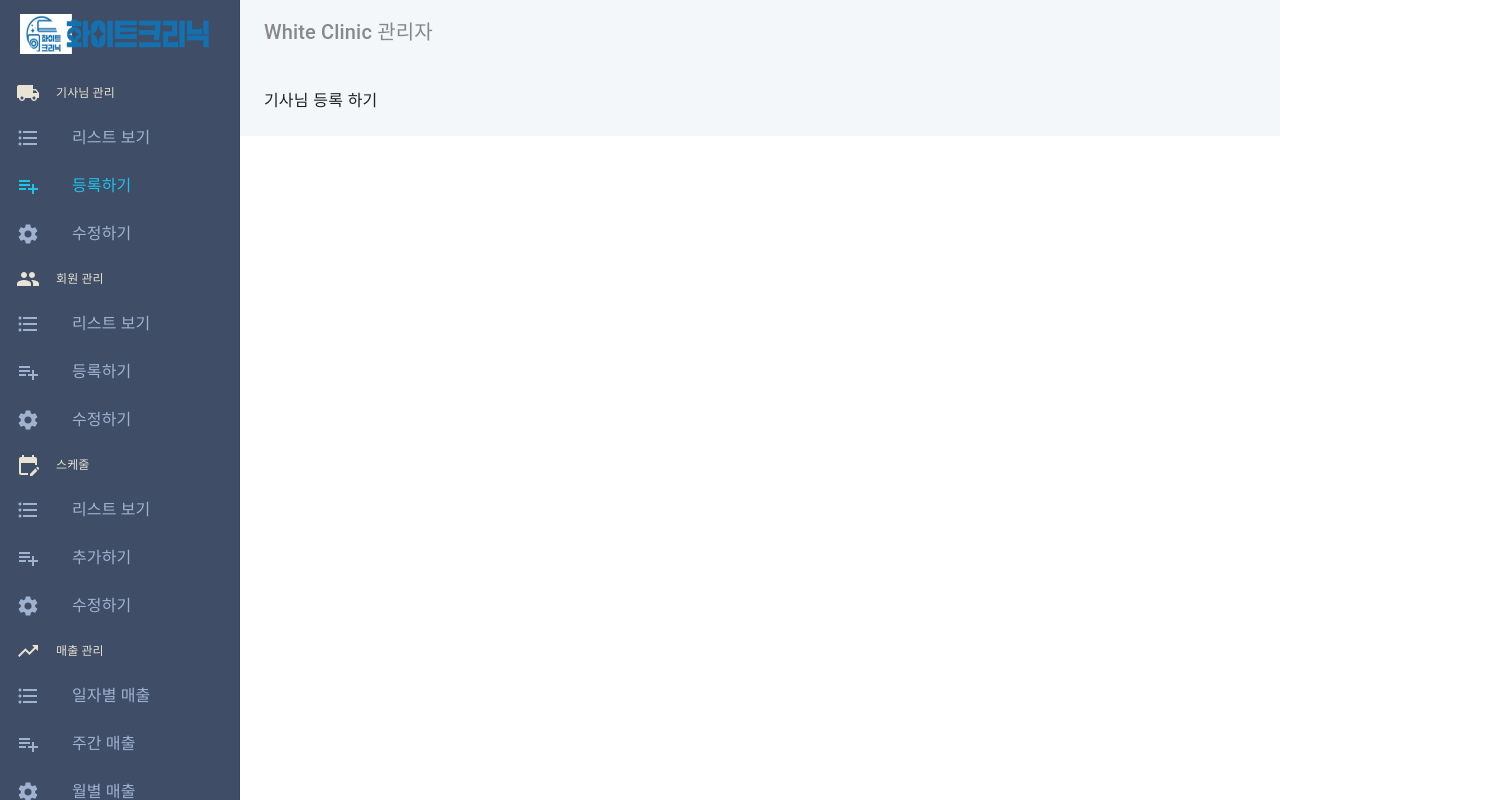
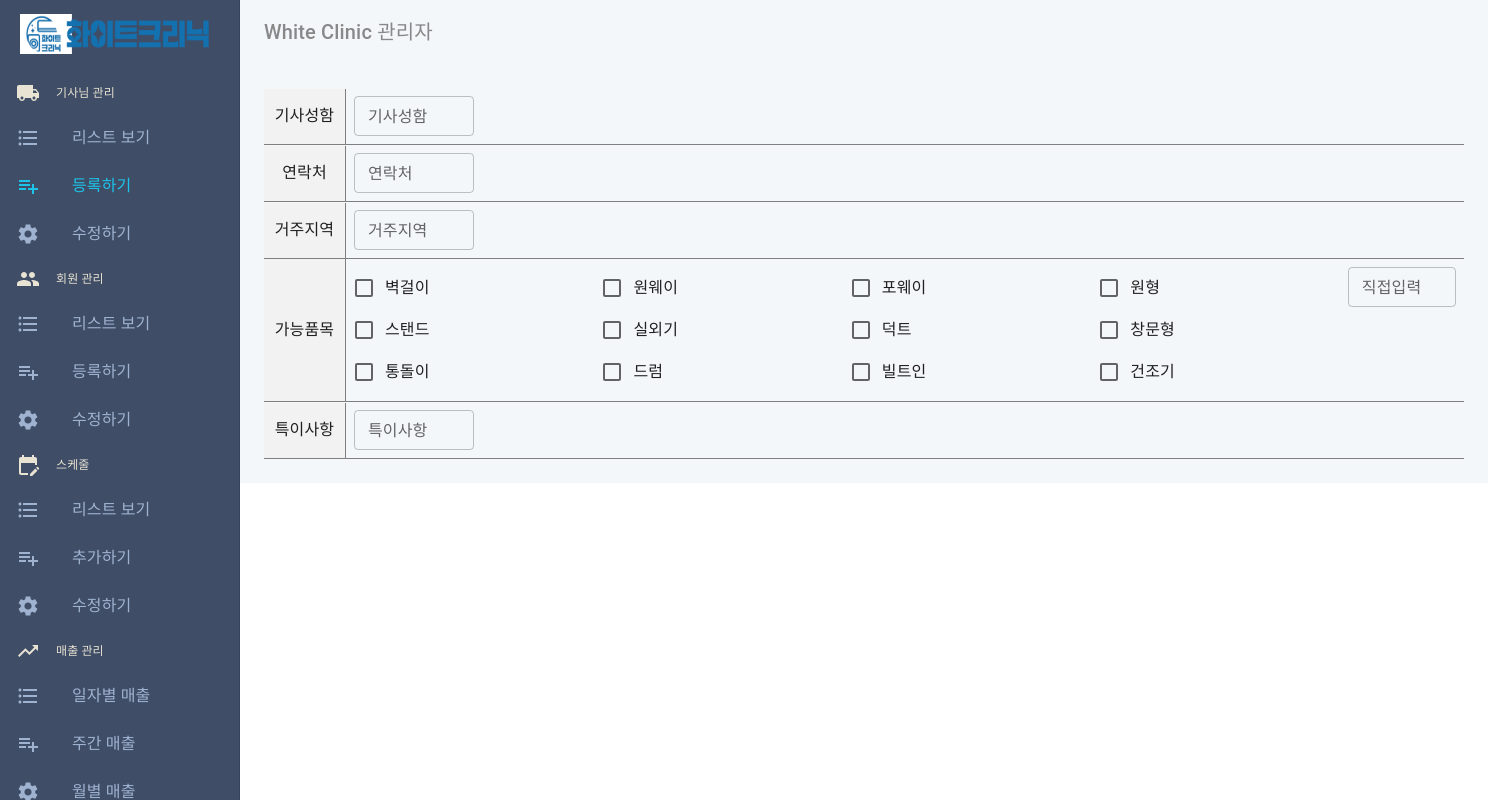
Before and after one commit to Zerokyh/Ateam_whiteclinic, a Next.js app: page /engineer/e_register in a window 1280 px wide. Shown: the whole page, 1488 px wide, since content can reach past the window. Built offline with nearby package versions, Linux system fonts and the light colour scheme.

Commit message:
0902 이환희 기사정보 페이지 구현

```diff
--- a/src/app/engineer/e_register/page.tsx
+++ b/src/app/engineer/e_register/page.tsx
@@ -1,3 +1,26 @@
+'use client';
+
+import React from 'react';
+import { EngineerRegister, EngineerWashingMachineCategory } from '@/constants/Engineer';
+import EnginnerLabel from '@/conponents/molecules/Engineer/LabelInput';
+
 export default function Page() {
-  return <div>기사님 등록 하기</div>;
+  return (
+    <EnginnerLabel
+      textProps={{}}
+      inputProps={{
+        label: '',
+        variant: 'outlined',
+      }}
+      checkBoxProps={{
+        option: EngineerWashingMachineCategory,
+        inputProps: {
+          label: '직접입력',
+          variant: 'outlined',
+        },
+        checkBoxProps: {},
+      }}
+      engneerObject={EngineerRegister}
+    />
+  );
 }
--- a/src/conponents/atom/Input/Basic/ABasicInput.tsx
+++ b/src/conponents/atom/Input/Basic/ABasicInput.tsx
@@ -3,7 +3,7 @@ import { ChangeEvent } from "react";
 
 type InputVariantType = "outlined" | "standard" | "filled";
 
-type ABasicInputProps = {
+export type ABasicInputProps = {
   label: string;
   variant: InputVariantType;
   width?: string;
--- /dev/null
+++ b/src/conponents/molecules/Engineer/LabelCheckBox.tsx
@@ -0,0 +1,51 @@
+import React, { useState } from 'react';
+import { Box, Grid } from '@mui/material';
+import ACheckbox, { CheckboxProps } from '@/conponents/atom/CheckBox/ACheckbox';
+import ABasicInput, { ABasicInputProps } from '@/conponents/atom/Input/Basic/ABasicInput';
+
+export type LabelCheckBoxProps = {
+  checkBoxProps: Omit<CheckboxProps, 'isCheck' | 'onChange' | 'textprops'>;
+  inputProps: ABasicInputProps;
+  option: string[];
+};
+
+const LabelCheckBox: React.FC<LabelCheckBoxProps> = ({ checkBoxProps, inputProps, option }) => {
+  const [selectedKeys, setSelectedKeys] = useState<string[]>([]);
+
+  const handleChange = (key: string) => (event: React.ChangeEvent<HTMLInputElement>) => {
+    setSelectedKeys((prev) => {
+      const newKeys = event.target.checked ? [...prev, key] : prev.filter((k) => k !== key);
+      if (newKeys.length > 0) {
+        console.log(`선택된 항목: ${newKeys.join(', ')}`);
+      } else {
+        console.log('선택된 항목이 없습니다.');
+      }
+      return newKeys;
+    });
+  };
+
+  const handleInputChange = (event: React.ChangeEvent<HTMLInputElement>) => {
+    console.log('기타 입력:', event.target.value);
+  };
+
+  return (
+    <Box sx={{ display: 'flex' }}>
+      <Grid container spacing={0} wrap="wrap" gap={0}>
+        {option.map((v) => (
+          <Grid item xs={6} sm={3} key={v}>
+            <ACheckbox
+              isCheck={selectedKeys.includes(v)}
+              onChange={handleChange(v)}
+              textprops={{ text: v }}
+              {...checkBoxProps}
+            />
+          </Grid>
+        ))}
+      </Grid>
+
+      <ABasicInput {...inputProps} onChange={handleInputChange} />
+    </Box>
+  );
+};
+
+export default LabelCheckBox;
--- /dev/null
+++ b/src/conponents/molecules/Engineer/LabelInput.tsx
@@ -0,0 +1,68 @@
+import React from 'react';
+import { Box, IconButton } from '@mui/material';
+import EditIcon from '@mui/icons-material/Edit';
+import LabelCheckBox, { LabelCheckBoxProps } from './LabelCheckBox';
+import { TextProps } from 'recharts';
+import ABasicInput, { ABasicInputProps } from '@/conponents/atom/Input/Basic/ABasicInput';
+import AText from '@/conponents/atom/Text/AText';
+
+type EngineerRegisterProps = {
+  textProps: TextProps;
+  inputProps: ABasicInputProps;
+  checkBoxProps: LabelCheckBoxProps;
+  engneerObject: {
+    [key: string]: {
+      title: string;
+      type: 'input' | 'checkbox';
+    };
+  };
+};
+
+const EnginnerLabel: React.FC<EngineerRegisterProps> = ({
+  checkBoxProps,
+  engneerObject,
+  inputProps,
+  textProps,
+}) => {
+  return (
+    <Box sx={{ maxWidth: '1200px', margin: '0 auto' }}>
+      {Object.entries(engneerObject).map(([key, value], index) => (
+        <Box key={key} sx={{ display: 'flex', alignItems: 'center' }}>
+          <Box
+            sx={{
+              width: 110,
+              height: value.type === 'checkbox' ? 143 : 56,
+              display: 'flex',
+              justifyContent: 'center',
+              alignItems: 'center',
+              bgcolor: '#F2F2F2',
+              borderRight: '1px solid #7F7F7F',
+              borderBottom: '1px solid #7F7F7F',
+            }}
+          >
+            <AText {...textProps} text={value.title} />
+          </Box>
+          <Box
+            sx={{
+              width: 1500,
+              display: 'flex',
+              p: 1,
+              gap: 1,
+              borderBottom: '1px solid #7F7F7F',
+            }}
+          >
+            {value.type === 'input' ? (
+              <>
+                <ABasicInput {...inputProps} label={value.title} />
+              </>
+            ) : (
+              <LabelCheckBox {...checkBoxProps} />
+            )}
+          </Box>
+        </Box>
+      ))}
+    </Box>
+  );
+};
+
+export default EnginnerLabel;
--- /dev/null
+++ b/src/constants/Engineer.ts
@@ -0,0 +1,43 @@
+type EngineerRegisterObjectType = {
+  [key: string]: {
+    title: string;
+    type: 'input' | 'checkbox';
+  };
+};
+export const EngineerRegister: EngineerRegisterObjectType = {
+  name: {
+    title: '기사성함',
+    type: 'input',
+  },
+  contact: {
+    title: '연락처',
+    type: 'input',
+  },
+  area: {
+    title: '거주지역',
+    type: 'input',
+  },
+  items: {
+    title: '가능품목',
+    type: 'checkbox',
+  },
+  specialNotes: {
+    title: '특이사항',
+    type: 'input',
+  },
+};
+
+export const EngineerWashingMachineCategory = [
+  '벽걸이',
+  '원웨이',
+  '포웨이',
+  '원형',
+  '스탠드',
+  '실외기',
+  '덕트',
+  '창문형',
+  '통돌이',
+  '드럼',
+  '빌트인',
+  '건조기',
+];
```
Also changed, not shown: src/app/layout.tsx (+18 -25 lines), src/constants/textType.ts (line endings or trailing spaces).
